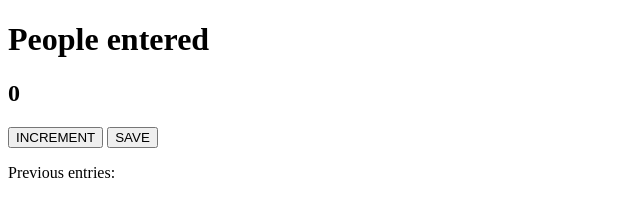
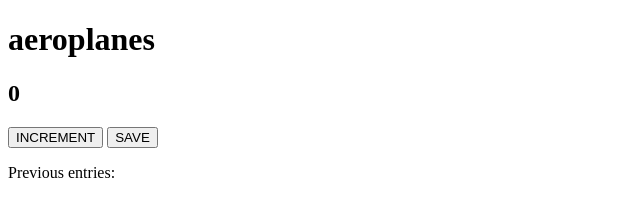
Before and after one commit to cisa-cell/aeroplane-counter, a plain HTML site: page index.html in a window 1280 px wide. Shown: the whole page, without its empty margins (0-640 px from the left). Drawn offline with Linux system fonts and the light colour scheme.

Commit message:
changed from passenger counter to aeroplane

```diff
--- a/index.html
+++ b/index.html
@@ -5,7 +5,7 @@
   </head>
   <body>
     <div class="container">
-      <h1>People entered</h1>
+      <h1>aeroplanes</h1>
       <h2 id="count-el">0</h2>
       <button id="increment-btn" onclick="increment()">INCREMENT</button>
       <button id="save-btn" onclick="save()">SAVE</button>
```
